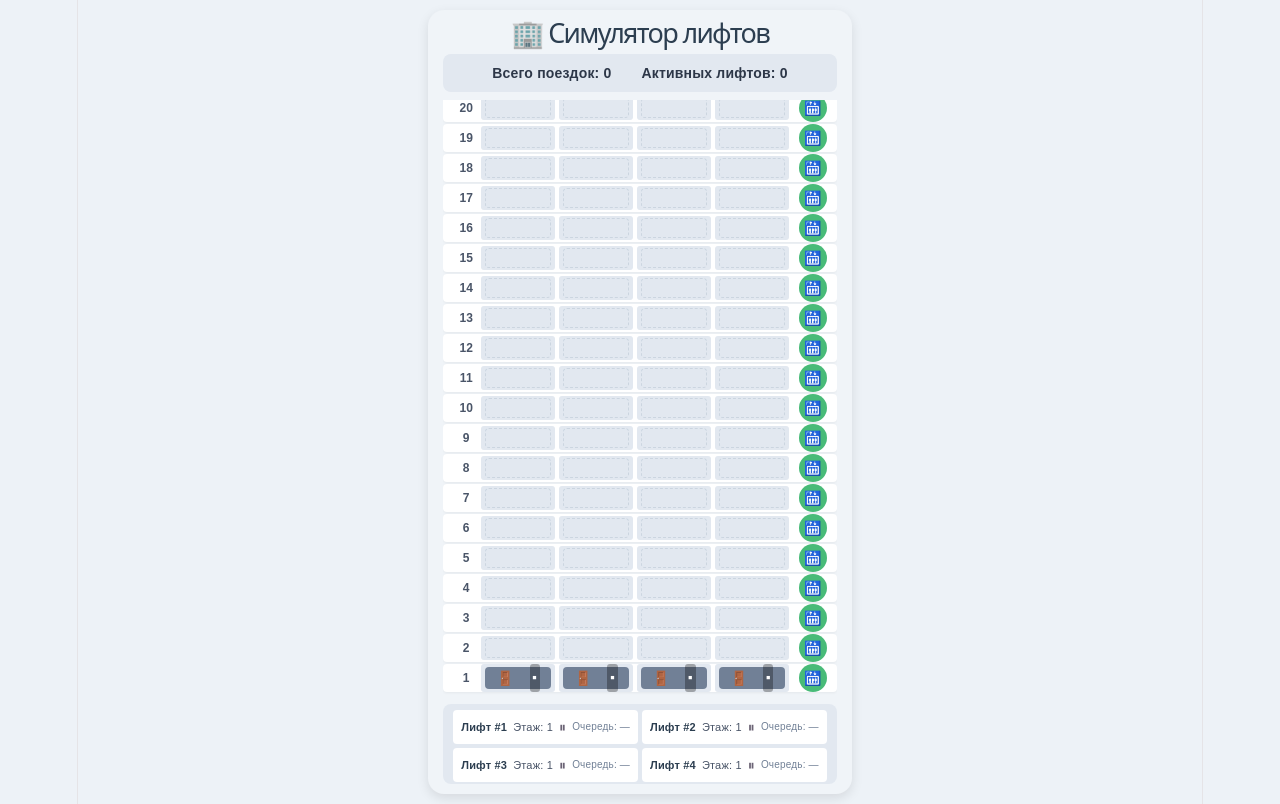
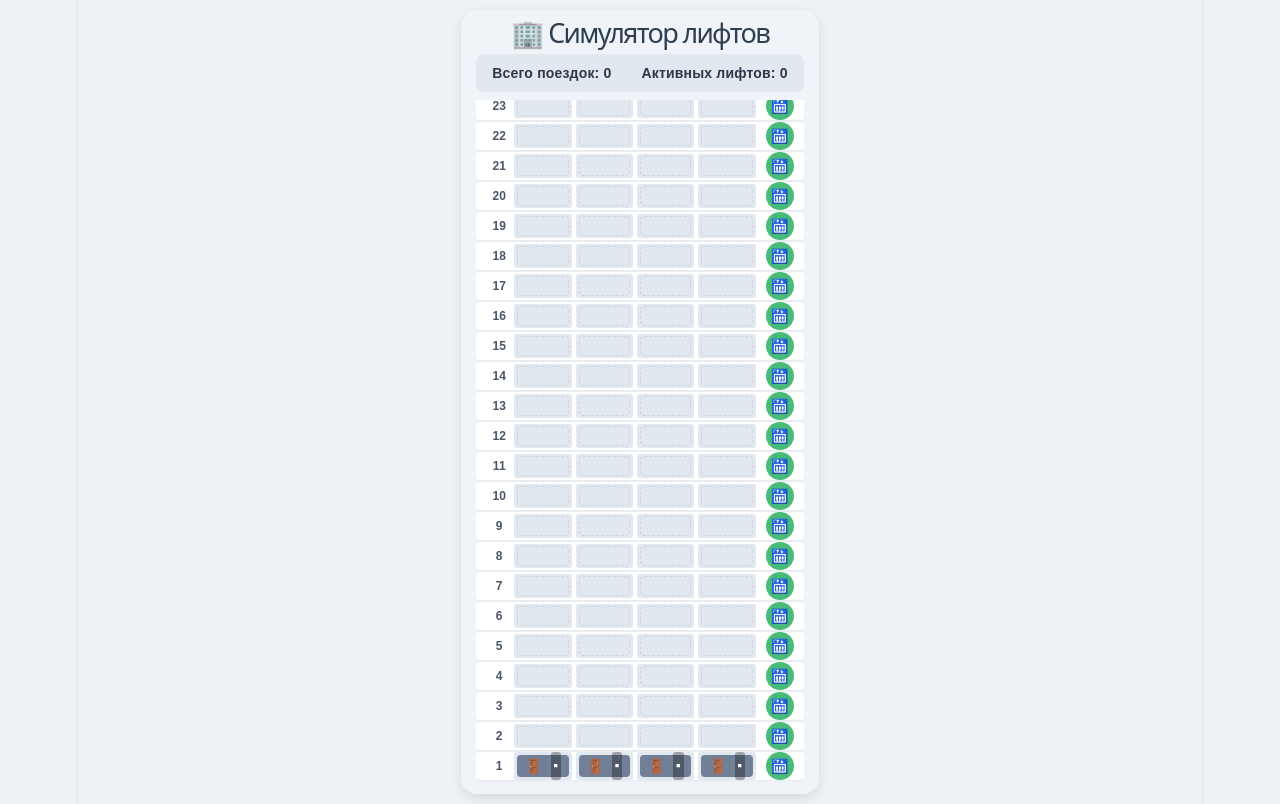
Before and after one commit to kalikrit/elevator-simulator, a Vue app: page / in a window 1280 px wide. Built offline with nearby package versions, Linux system fonts and the light colour scheme.

Commit message:
refactor: remove status panel and debug elements from UI

```diff
--- a/src/components/ElevatorSimulator.vue
+++ b/src/components/ElevatorSimulator.vue
@@ -14,6 +14,7 @@
         class="floor"
       >
         <div class="floor-number">{{ floor + 1 }}</div>
+
         <div class="elevator-shafts">
           <div
             v-for="(elevator, index) in elevators"
@@ -36,6 +37,7 @@
             <div v-else class="empty-shaft"></div>
           </div>
         </div>
+
         <div class="call-button">
           <button
             @click="handleCall(floor)"
@@ -47,28 +49,11 @@
         </div>
       </div>
     </div>
-
-    <div class="elevator-status-list">
-      <div
-        v-for="elevator in elevators"
-        :key="elevator.id"
-        class="elevator-status-item"
-      >
-        <span class="elevator-id">Лифт #{{ elevator.id + 1 }}</span>
-        <span class="elevator-position">Этаж: {{ Math.round(elevator.currentFloor) + 1 }}</span>
-        <span class="elevator-direction">
-          {{ elevator.direction === 'up' ? '⬆' : elevator.direction === 'down' ? '⬇' : '⏸' }}
-        </span>
-        <span class="elevator-queue">
-          Очередь: {{ elevator.queue.map(f => f + 1).join(' → ') || '—' }}
-        </span>
-      </div>
-    </div>
   </div>
 </template>
 
 <script setup lang="ts">
-import { ref, computed, onMounted, watch } from 'vue';
+import { ref, computed, onMounted } from 'vue';
 import { useElevatorSystem } from '../composables/useElevatorSystem';
 import type { Elevator } from '../types/elevator';
 
@@ -97,7 +82,6 @@ const activeCalls = ref<Map<number, boolean>>(new Map());
 // Подписка на событие достижения этажа
 onMounted(() => {
   onFloorReached((floor: number) => {
-    // Если этаж был в активных вызовах, удаляем
     if (activeCalls.value.has(floor)) {
       activeCalls.value.delete(floor);
     }
@@ -106,7 +90,6 @@ onMounted(() => {
 
 const handleCall = (fromFloor: number) => {
   activeCalls.value.set(fromFloor, true);
-  // Всегда едем на первый этаж (0)
   requestTrip(fromFloor, 0);
 };
 
@@ -116,7 +99,6 @@ const isCallActive = (floor: number) => {
 </script>
 
 <style scoped lang="scss">
-/* (стили остаются без изменений) */
 * {
   box-sizing: border-box;
 }
@@ -293,49 +275,6 @@ h1 {
   }
 }
 
-.elevator-status-list {
-  margin-top: 8px;
-  display: grid;
-  grid-template-columns: 1fr 1fr;
-  gap: 4px;
-  background: #e2e8f0;
-  padding: 6px 10px;
-  border-radius: 8px;
-  flex-shrink: 0;
-  max-height: 80px;
-  overflow-y: auto;
-
-  .elevator-status-item {
-    background: white;
-    padding: 4px 8px;
-    border-radius: 4px;
-    display: flex;
-    align-items: center;
-    gap: 6px;
-    font-size: 11px;
-    flex-wrap: wrap;
-
-    .elevator-id {
-      font-weight: bold;
-      color: #2c3e50;
-    }
-    .elevator-position {
-      color: #4a5568;
-    }
-    .elevator-direction {
-      font-size: 14px;
-    }
-    .elevator-queue {
-      color: #718096;
-      font-size: 10px;
-      white-space: nowrap;
-      overflow: hidden;
-      text-overflow: ellipsis;
-      max-width: 120px;
-    }
-  }
-}
-
 @keyframes pulse {
   0% { opacity: 1; }
   50% { opacity: 0.6; }
--- a/src/composables/useElevatorSystem.ts
+++ b/src/composables/useElevatorSystem.ts
@@ -35,7 +35,6 @@ export function useElevatorSystem() {
       return { time: Math.abs(elevator.currentFloor - from), canPickup: false };
     }
 
-    // Разрешаем попутный подбор ТОЛЬКО для спускающихся лифтов
     if (elevator.direction === 'down' && from < elevator.currentFloor) {
       const hasLowerTarget = elevator.queue.some(target => target < from);
       if (hasLowerTarget) {
@@ -54,7 +53,6 @@ export function useElevatorSystem() {
     return { time: total, canPickup: false };
   };
 
-  // === Оценка времени всей поездки (from → to) ===
   const estimateTotalTime = (elevator: Elevator, from: number, to: number): number => {
     const pickup = estimatePickupTime(elevator, from);
     const travelFromTo = Math.abs(from - to);
@@ -64,13 +62,17 @@ export function useElevatorSystem() {
     return pickup.time + travelFromTo;
   };
 
-  // === Вспомогательная функция для вставки в отсортированную очередь ===
+  // === Вспомогательная функция для вставки в очередь с логами ===
   const addToQueueSorted = (elevator: Elevator, floor: number) => {
-    if (elevator.queue.includes(floor)) return;
+    if (elevator.queue.includes(floor)) {
+      console.log(`[QUEUE] Лифт #${elevator.id+1}: этаж ${floor+1} уже есть в очереди`);
+      return;
+    }
 
     const direction = elevator.direction;
     if (direction === 'idle' || elevator.queue.length === 0) {
       elevator.queue.push(floor);
+      console.log(`[QUEUE] Лифт #${elevator.id+1}: добавлен ${floor+1} в конец (стоял или очередь пуста)`);
       return;
     }
 
@@ -93,8 +95,10 @@ export function useElevatorSystem() {
 
     if (insertIndex !== -1) {
       elevator.queue.splice(insertIndex, 0, floor);
+      console.log(`[QUEUE] Лифт #${elevator.id+1}: вставлен ${floor+1} на позицию ${insertIndex} (направление ${direction})`);
     } else {
       elevator.queue.push(floor);
+      console.log(`[QUEUE] Лифт #${elevator.id+1}: добавлен ${floor+1} в конец (не найдена позиция)`);
     }
   };
 
@@ -111,7 +115,6 @@ export function useElevatorSystem() {
     let bestTime = Infinity;
     let bestIsPickup = false;
 
-    // 1️⃣ Сначала ищем лифт, который может подобрать попутно (только спускающиеся)
     for (const elevator of elevators) {
       const pickup = estimatePickupTime(elevator, fromFloor);
       if (pickup.canPickup) {
@@ -124,7 +127,6 @@ export function useElevatorSystem() {
       }
     }
 
-    // 2️⃣ Если попутных нет — выбираем любой лифт
     if (!bestElevator) {
       for (const elevator of elevators) {
         const totalTime = estimateTotalTime(elevator, fromFloor, toFloor);
@@ -143,22 +145,38 @@ export function useElevatorSystem() {
 
     console.log(`[REQUEST] Выбран лифт #${bestElevator.id+1}, попутный: ${bestIsPickup}`);
 
-    // 3️⃣ Добавляем этажи в очередь с сортировкой
+    // Добавляем этажи в очередь
     addToQueueSorted(bestElevator, fromFloor);
     addToQueueSorted(bestElevator, toFloor);
 
-    // Если лифт стоит, запускаем его с первой цели
-    if (!bestElevator.isMoving && !bestElevator.isWaiting && bestElevator.queue.length > 0) {
-      bestElevator.targetFloor = bestElevator.queue[0];
-      bestElevator.isMoving = true;
+    console.log(`[QUEUE] Лифт #${bestElevator.id+1} очередь после добавления: ${bestElevator.queue.map(f => f+1).join(' → ')}`);
+
+    // Всегда обновляем первую цель, если она изменилась
+    const firstTarget = bestElevator.queue[0];
+    if (bestElevator.targetFloor !== firstTarget) {
+      bestElevator.targetFloor = firstTarget;
       bestElevator.direction = bestElevator.targetFloor > bestElevator.currentFloor ? 'up' : 'down';
-      console.log(`[REQUEST] Запущен лифт #${bestElevator.id+1} к ${bestElevator.targetFloor+1}`);
-    } else if (bestElevator.isMoving && bestElevator.queue.length > 0) {
-      const firstTarget = bestElevator.queue[0];
-      if (bestElevator.targetFloor !== firstTarget) {
-        bestElevator.targetFloor = firstTarget;
+
+      // Если лифт был в ожидании, прерываем ожидание и запускаем движение
+      if (bestElevator.isWaiting) {
+        bestElevator.isWaiting = false;
+        bestElevator.isMoving = true;
+        bestElevator.waitTimeRemaining = 0;
+        console.log(`[REQUEST] Лифт #${bestElevator.id+1} прервал ожидание, едет к ${bestElevator.targetFloor+1}`);
+      } else if (!bestElevator.isMoving) {
+        // Если стоял, запускаем
+        bestElevator.isMoving = true;
+        console.log(`[REQUEST] Запущен лифт #${bestElevator.id+1} к ${bestElevator.targetFloor+1}`);
+      } else {
+        // Если уже движется, просто меняем цель
+        console.log(`[REQUEST] Лифт #${bestElevator.id+1} переключён на ${bestElevator.targetFloor+1}`);
+      }
+    } else {
+      // Если цель не изменилась, но лифт стоял и не ждал — запускаем
+      if (!bestElevator.isMoving && !bestElevator.isWaiting) {
+        bestElevator.isMoving = true;
         bestElevator.direction = bestElevator.targetFloor > bestElevator.currentFloor ? 'up' : 'down';
-        console.log(`[REQUEST] Лифт #${bestElevator.id+1} переключён на ${bestElevator.targetFloor+1}`);
+        console.log(`[REQUEST] Запущен лифт #${bestElevator.id+1} к ${bestElevator.targetFloor+1}`);
       }
     }
 
@@ -170,7 +188,6 @@ export function useElevatorSystem() {
     const deltaSeconds = deltaMs / 1000;
 
     for (const elevator of elevators) {
-      // Обработка ожидания
       if (elevator.isWaiting) {
         elevator.waitTimeRemaining -= deltaMs;
         if (elevator.waitTimeRemaining <= 0) {
@@ -187,9 +204,7 @@ export function useElevatorSystem() {
         continue;
       }
 
-      // Если очередь пуста
       if (elevator.queue.length === 0) {
-        // Если лифт не на первом этаже, отправляем его туда
         if (elevator.currentFloor !== 0) {
           elevator.queue.push(0);
           elevator.targetFloor = 0;
@@ -208,14 +223,21 @@ export function useElevatorSystem() {
         elevator.targetFloor = elevator.queue[0];
         elevator.direction = elevator.targetFloor > elevator.currentFloor ? 'up' : 'down';
         elevator.isMoving = true;
+        console.log(`[UPDATE] Лифт #${elevator.id+1} новая цель ${elevator.targetFloor+1}`);
       }
 
-      // Движение к цели
+      // Движение
       if (elevator.currentFloor < elevator.targetFloor) {
         elevator.currentFloor += SPEED * deltaSeconds;
         if (elevator.currentFloor >= elevator.targetFloor) {
           elevator.currentFloor = elevator.targetFloor;
-          elevator.queue.shift();
+          const removed = elevator.queue.shift();
+          while (elevator.queue.includes(removed)) {
+            const index = elevator.queue.indexOf(removed);
+            elevator.queue.splice(index, 1);
+            console.log(`[QUEUE] Лифт #${elevator.id+1}: удалён дубликат ${removed+1} из очереди`);
+          }
+          console.log(`[QUEUE] Лифт #${elevator.id+1}: удалён ${removed+1} из очереди, осталось: ${elevator.queue.map(f => f+1).join(' → ') || 'пусто'}`);
           const reachedFloor = elevator.currentFloor;
           console.log(`[UPDATE] Лифт #${elevator.id+1} достиг ${reachedFloor+1}`);
           floorReachedCallbacks.forEach(cb => cb(reachedFloor));
@@ -237,7 +259,13 @@ export function useElevatorSystem() {
         elevator.currentFloor -= SPEED * deltaSeconds;
         if (elevator.currentFloor <= elevator.targetFloor) {
           elevator.currentFloor = elevator.targetFloor;
-          elevator.queue.shift();
+          const removed = elevator.queue.shift();
+          while (elevator.queue.includes(removed)) {
+            const index = elevator.queue.indexOf(removed);
+            elevator.queue.splice(index, 1);
+            console.log(`[QUEUE] Лифт #${elevator.id+1}: удалён дубликат ${removed+1} из очереди`);
+          }
+          console.log(`[QUEUE] Лифт #${elevator.id+1}: удалён ${removed+1} из очереди, осталось: ${elevator.queue.map(f => f+1).join(' → ') || 'пусто'}`);
           const reachedFloor = elevator.currentFloor;
           console.log(`[UPDATE] Лифт #${elevator.id+1} достиг ${reachedFloor+1}`);
           floorReachedCallbacks.forEach(cb => cb(reachedFloor));
```
